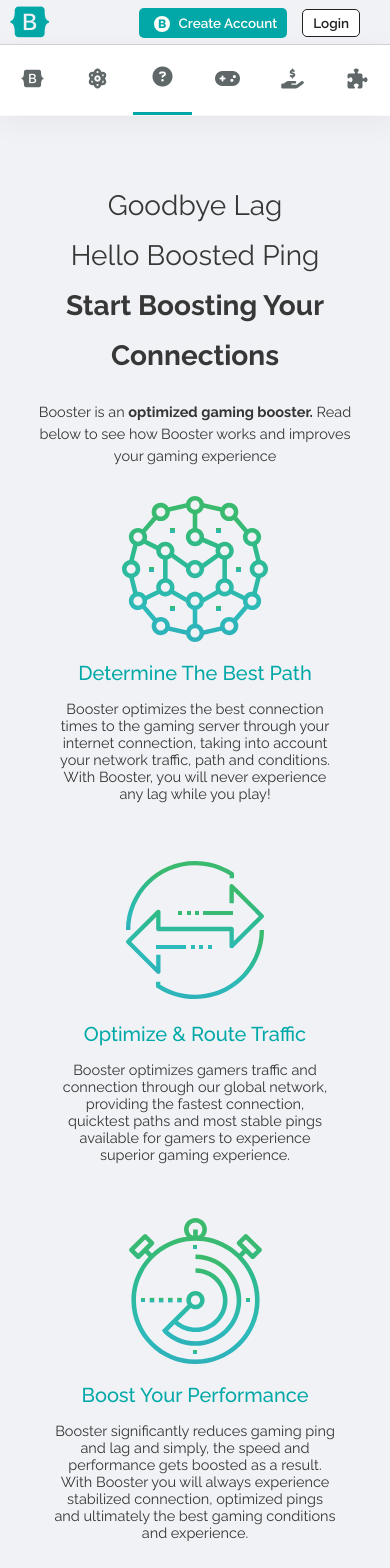
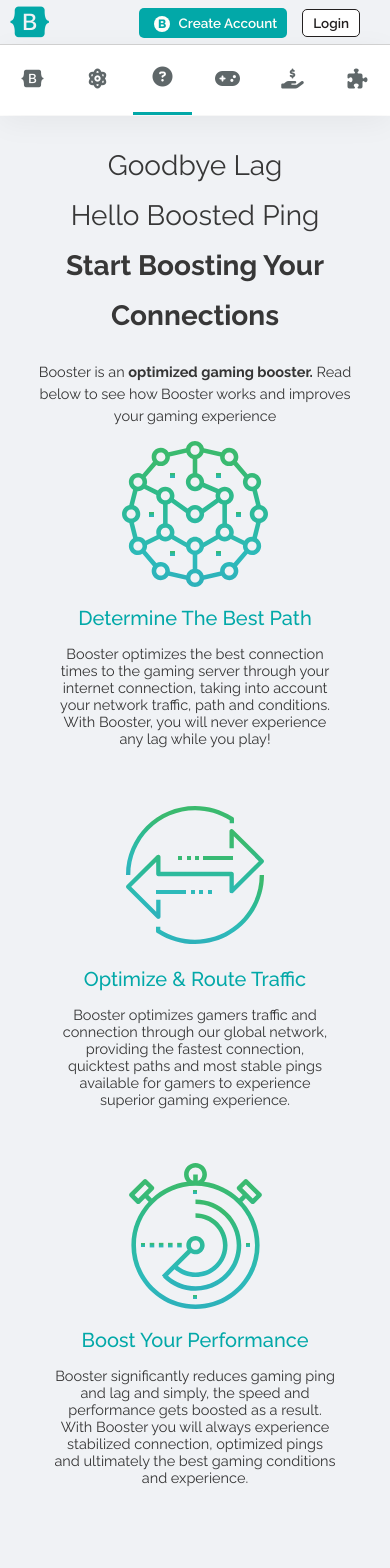
Before and after one commit to Gimorhee/Booster, a React (Create React App) app: page /directions in a window 390 px wide. Shown: the top 1568 px of the page. Built offline with nearby package versions, Linux system fonts and the light colour scheme.

Commit message:
Modified responsiveness in Directions component

```diff
--- a/src/App.js
+++ b/src/App.js
@@ -26,7 +26,7 @@
 
   setTimeout(() => {
     setLoading(false);
-  }, 2500);
+  }, 0);
 
   return (
     <Router>
--- a/src/components/Directions/Directions2.js
+++ b/src/components/Directions/Directions2.js
@@ -7,7 +7,7 @@
     const topProps = useSpring({
       from: { opacity: 0 },
       to: { opacity: isVisible ? 1 : 0 },
-      delay: 700,
+      delay: 800,
       config: { duration: 1000 },
     });
 
@@ -114,7 +114,7 @@
   };
 
   return (
-    <TrackVisibility partialVisibility once>
+    <TrackVisibility partialVisibility tag="p" once>
       <ComponentToTrack />
     </TrackVisibility>
   );
--- a/src/styles/Directions/Directions.css
+++ b/src/styles/Directions/Directions.css
@@ -6,10 +6,25 @@
   height: auto;
 }
 
+.Directions-Container .Directions1 {
+  margin-top: 25px;
+  margin-bottom: 50px;
+  min-height: 80vh;
+  display: -webkit-box;
+  display: -ms-flexbox;
+  display: flex;
+  -webkit-box-orient: vertical;
+  -webkit-box-direction: normal;
+      -ms-flex-direction: column;
+          flex-direction: column;
+  -webkit-box-pack: space-evenly;
+      -ms-flex-pack: space-evenly;
+          justify-content: space-evenly;
+}
+
 .Directions-Container .Directions1 .Directions1-Top {
   color: #373737;
   padding: 0 25px;
-  margin-top: 65px;
   display: -webkit-box;
   display: -ms-flexbox;
   display: flex;
@@ -37,10 +52,6 @@
   color: #353535;
 }
 
-.Directions-Container .Directions1 .Directions1-Bottom {
-  margin-top: 15px;
-}
-
 .Directions-Container .Directions1 .Directions1-Bottom .Directions1-Paths {
   display: -webkit-box;
   display: -ms-flexbox;
@@ -48,8 +59,7 @@
   -ms-flex-wrap: wrap;
       flex-wrap: wrap;
   width: 100%;
-  padding: 30px 150px;
-  margin-bottom: 100px;
+  padding: 0 150px;
   -webkit-box-pack: space-evenly;
       -ms-flex-pack: space-evenly;
           justify-content: space-evenly;
@@ -81,6 +91,7 @@
 .Directions-Container .Directions2 {
   height: auto;
   padding: 50px;
+  padding-top: 15px;
   margin-bottom: 150px;
 }
 
@@ -157,6 +168,9 @@
 }
 
 @media only screen and (max-width: 1500px) {
+  .Directions-Container .Directions1 {
+    height: auto;
+  }
   .Directions-Container .Directions1 .Directions1-Bottom .Directions1-Paths {
     padding: 30px 70px;
   }
@@ -181,21 +195,44 @@
 }
 
 @media only screen and (max-width: 767px) {
+  .Directions-Container .Directions1 .Directions1-Top h1 {
+    font-size: 35px;
+    line-height: 55px;
+  }
+  .Directions-Container .Directions1 .Directions1-Top p {
+    font-size: 16px;
+  }
   .Directions-Container .Directions1 .Directions1-Bottom .Directions1-Paths .Directions1-Path {
     width: 75%;
     margin-bottom: 35px;
   }
   .Directions-Container .Directions1 .Directions1-Bottom .Directions1-Paths .Directions1-Path p {
-    font-size: 17px;
+    font-size: 16px;
+  }
+  .Directions-Container .Directions2 {
+    padding: 25px;
+  }
+  .Directions-Container .Directions2 .Directions2-Top h1 {
+    font-size: 35px;
+    line-height: 55px;
+  }
+  .Directions-Container .Directions2 .Directions2-Top h3 {
+    font-size: 22px;
   }
   .Directions-Container .Directions2 .Directions2-Top span {
-    font-size: 17px;
+    font-size: 16px;
+  }
+  .Directions-Container .Directions2 .Directions2-Bottom .Directions2-Steps p {
+    font-size: 18px;
   }
   .Directions-Container .Directions2 .Directions2-Bottom .Directions2-Steps .Directions2-Step .Step-Right {
     width: 80%;
   }
+  .Directions-Container .Directions2 .Directions2-Bottom .Directions2-Steps .Directions2-Step .Step-Right h3 {
+    font-size: 21px;
+  }
   .Directions-Container .Directions2 .Directions2-Bottom .Directions2-Steps .Directions2-Step .Step-Right span {
-    font-size: 17px;
+    font-size: 16px;
   }
 }
 
--- a/src/styles/Directions/Directions.scss
+++ b/src/styles/Directions/Directions.scss
@@ -7,15 +7,20 @@
 
   // DIRECTIONS1 COMPONENT
   .Directions1 {
+    margin-top: 25px;
+    margin-bottom: 50px;
+    min-height: 80vh;
+    display: flex;
+    flex-direction: column;
+    justify-content: space-evenly;
+
     .Directions1-Top {
       color: rgb(55, 55, 55);
       padding: 0 25px;
-      margin-top: 65px;
       display: flex;
       flex-direction: column;
       align-items: center;
       text-align: center;
-
       h1 {
         font-size: 40px;
         font-weight: 400;
@@ -32,13 +37,11 @@
     }
 
     .Directions1-Bottom {
-      margin-top: 15px;
       .Directions1-Paths {
         display: flex;
         flex-wrap: wrap;
         width: 100%;
-        padding: 30px 150px;
-        margin-bottom: 100px;
+        padding: 0 150px;
         justify-content: space-evenly;
 
         .Directions1-Path {
@@ -73,6 +76,7 @@
   .Directions2 {
     height: auto;
     padding: 50px;
+    padding-top: 15px;
     margin-bottom: 150px;
 
     .Directions2-Top {
@@ -155,6 +159,7 @@
 @media only screen and (max-width: 1500px) {
   .Directions-Container {
     .Directions1 {
+      height: auto;
       .Directions1-Bottom {
         .Directions1-Paths {
           padding: 30px 70px;
@@ -199,6 +204,16 @@
 @media only screen and (max-width: 767px) {
   .Directions-Container {
     .Directions1 {
+      .Directions1-Top {
+        h1 {
+          font-size: 35px;
+          line-height: 55px;
+        }
+
+        p {
+          font-size: 16px;
+        }
+      }
       .Directions1-Bottom {
         .Directions1-Paths {
           .Directions1-Path {
@@ -206,7 +221,7 @@
             margin-bottom: 35px;
 
             p {
-              font-size: 17px;
+              font-size: 16px;
             }
           }
         }
@@ -214,20 +229,38 @@
     }
 
     .Directions2 {
+      padding: 25px;
       .Directions2-Top {
+        h1 {
+          font-size: 35px;
+          line-height: 55px;
+        }
+
+        h3 {
+          font-size: 22px;
+        }
+
         span {
-          font-size: 17px;
+          font-size: 16px;
         }
       }
 
       .Directions2-Bottom {
         .Directions2-Steps {
+          p {
+            font-size: 18px;
+          }
+
           .Directions2-Step {
             .Step-Right {
               width: 80%;
 
+              h3 {
+                font-size: 21px;
+              }
+
               span {
-                font-size: 17px;
+                font-size: 16px;
               }
             }
           }
```
Also changed, not shown: 1 other file (tests, documents, lock files or other folders).
